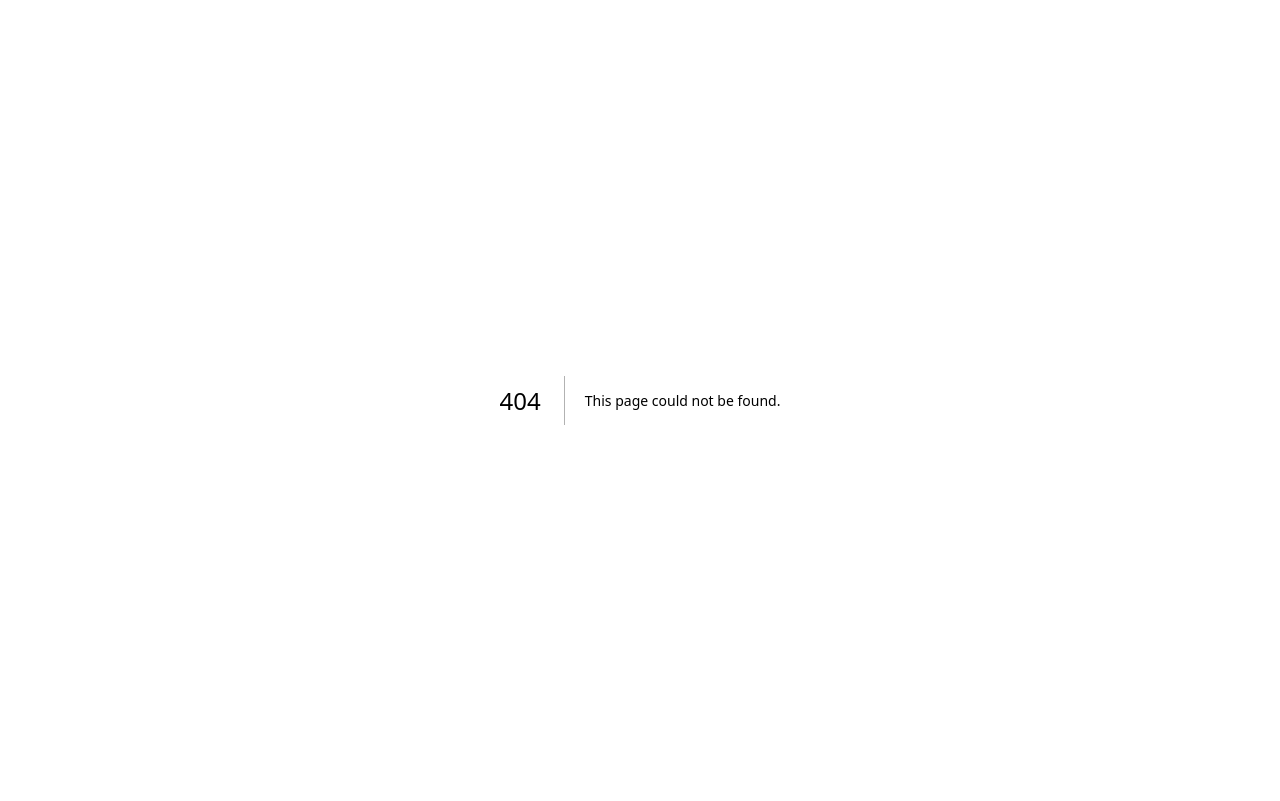
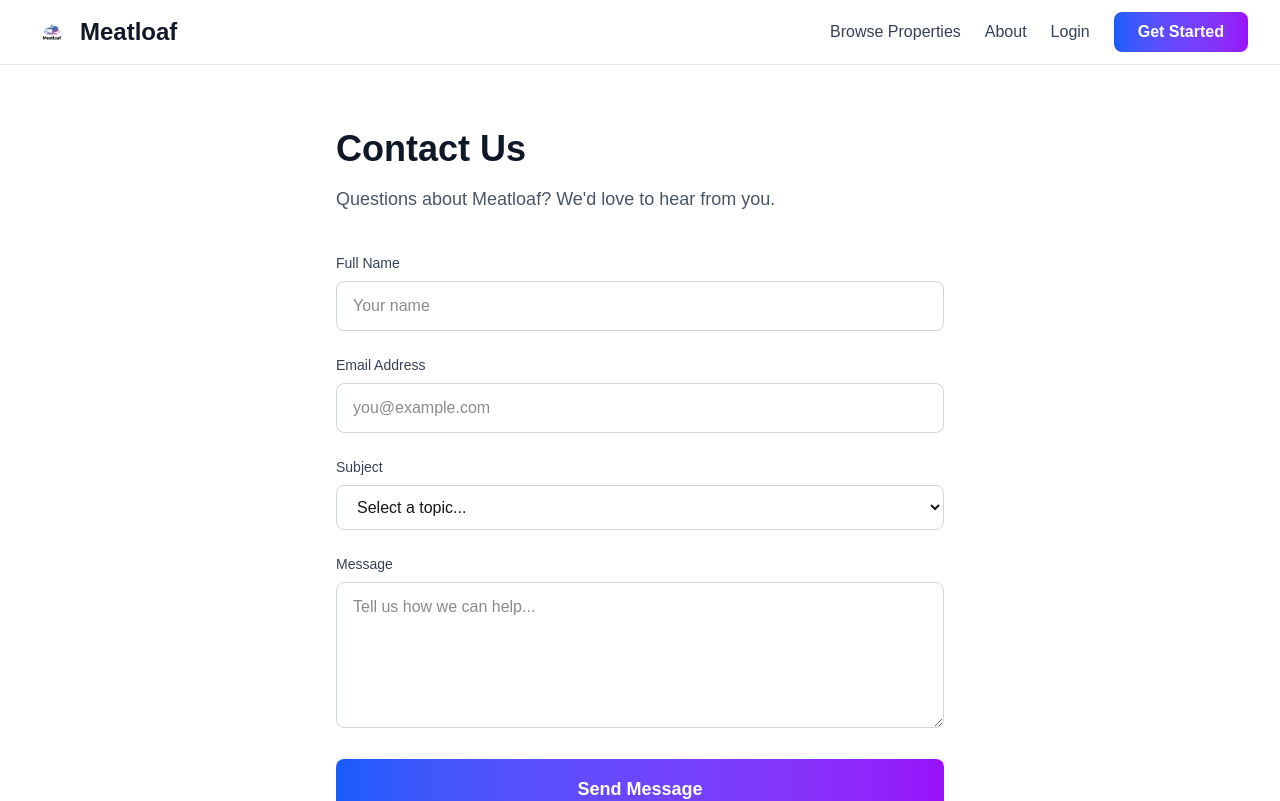
Before and after one commit to Rmetzg85/meatloaf, a Next.js app: page /contact in a window 1280 px wide. Before the commit this address had no page. Shown: the top 801 px of the page. Built offline with nearby package versions, Linux system fonts and the light colour scheme.

Commit message:
feat: add Contact page with lead capture form (was 404)

```diff
--- /dev/null
+++ b/app/contact/page.tsx
@@ -0,0 +1,86 @@
+'use client'
+
+import Link from 'next/link'
+import Image from 'next/image'
+import { useState } from 'react'
+
+export default function ContactPage() {
+  const [submitted, setSubmitted] = useState(false)
+  const [form, setForm] = useState({ name: '', email: '', subject: '', message: '' })
+
+  const handleSubmit = async (e: React.FormEvent) => {
+    e.preventDefault()
+    // Store lead in localStorage as fallback (email sending not configured yet)
+    const leads = JSON.parse(localStorage.getItem('meatloaf_leads') || '[]')
+    leads.push({ ...form, timestamp: new Date().toISOString(), source: 'contact_page' })
+    localStorage.setItem('meatloaf_leads', JSON.stringify(leads))
+    setSubmitted(true)
+  }
+
+  return (
+    <div className="min-h-screen bg-white">
+      <nav className="bg-white/80 backdrop-blur-md border-b border-gray-200">
+        <div className="max-w-7xl mx-auto px-4 sm:px-6 lg:px-8">
+          <div className="flex justify-between items-center h-16">
+            <Link href="/" className="flex items-center space-x-2">
+              <Image src="/logo.png" alt="Meatloaf" width={40} height={40} className="h-10 w-auto" />
+              <span className="text-2xl font-bold text-gray-900">Meatloaf</span>
+            </Link>
+            <div className="flex items-center space-x-6">
+              <Link href="/properties" className="text-gray-700 font-medium">Browse Properties</Link>
+              <Link href="/about" className="text-gray-700 font-medium">About</Link>
+              <Link href="/auth/login" className="text-gray-700 font-medium">Login</Link>
+              <Link href="/auth/signup" className="bg-gradient-to-r from-blue-600 to-purple-600 text-white px-6 py-2 rounded-lg font-semibold">Get Started</Link>
+            </div>
+          </div>
+        </div>
+      </nav>
+      <div className="max-w-2xl mx-auto px-4 sm:px-6 lg:px-8 py-16">
+        <h1 className="text-4xl font-black text-gray-900 mb-4">Contact Us</h1>
+        <p className="text-gray-600 mb-10 text-lg">Questions about Meatloaf? We&apos;d love to hear from you.</p>
+        {submitted ? (
+          <div className="bg-green-50 border border-green-200 rounded-2xl p-10 text-center">
+            <div className="text-5xl mb-4">✓</div>
+            <h2 className="text-2xl font-bold text-gray-900 mb-2">Message Received!</h2>
+            <p className="text-gray-600">Thanks for reaching out. We&apos;ll get back to you within 24 hours at <strong>{form.email}</strong>.</p>
+            <Link href="/" className="inline-block mt-6 bg-gradient-to-r from-blue-600 to-purple-600 text-white px-8 py-3 rounded-lg font-semibold">Back to Home</Link>
+          </div>
+        ) : (
+          <form onSubmit={handleSubmit} className="space-y-6">
+            <div>
+              <label className="block text-sm font-medium text-gray-700 mb-2">Full Name</label>
+              <input type="text" required value={form.name} onChange={e => setForm({...form, name: e.target.value})} className="w-full px-4 py-3 border border-gray-300 rounded-lg focus:ring-2 focus:ring-blue-500 focus:border-transparent" placeholder="Your name" />
+            </div>
+            <div>
+              <label className="block text-sm font-medium text-gray-700 mb-2">Email Address</label>
+              <input type="email" required value={form.email} onChange={e => setForm({...form, email: e.target.value})} className="w-full px-4 py-3 border border-gray-300 rounded-lg focus:ring-2 focus:ring-blue-500 focus:border-transparent" placeholder="you@example.com" />
+            </div>
+            <div>
+              <label className="block text-sm font-medium text-gray-700 mb-2">Subject</label>
+              <select value={form.subject} onChange={e => setForm({...form, subject: e.target.value})} className="w-full px-4 py-3 border border-gray-300 rounded-lg focus:ring-2 focus:ring-blue-500 focus:border-transparent">
+                <option value="">Select a topic...</option>
+                <option value="general">General Inquiry</option>
+                <option value="landlord">Landlord Partnership</option>
+                <option value="lender">Lender Partnership</option>
+                <option value="agent">Real Estate Agent</option>
+                <option value="support">Account Support</option>
+                <option value="press">Press / Media</option>
+              </select>
+            </div>
+            <div>
+              <label className="block text-sm font-medium text-gray-700 mb-2">Message</label>
+              <textarea required value={form.message} onChange={e => setForm({...form, message: e.target.value})} rows={5} className="w-full px-4 py-3 border border-gray-300 rounded-lg focus:ring-2 focus:ring-blue-500 focus:border-transparent" placeholder="Tell us how we can help..." />
+            </div>
+            <button type="submit" className="w-full bg-gradient-to-r from-blue-600 to-purple-600 text-white py-4 rounded-lg font-bold text-lg hover:opacity-90 transition">Send Message</button>
+          </form>
+        )}
+        <div className="mt-12 pt-8 border-t border-gray-200">
+          <h3 className="font-bold text-gray-900 mb-4">Other ways to reach us</h3>
+          <p className="text-gray-600">📧 <a href="mailto:RMetzgar@REMVentures.Tech" className="text-blue-600 hover:underline">RMetzgar@REMVentures.Tech</a></p>
+          <p className="text-gray-600 mt-2">📍 Baltimore, MD & Washington, DC</p>
+        </div>
+      </div>
+      <footer className="bg-gray-900 text-white py-8 mt-16"><div className="max-w-7xl mx-auto px-4 text-center text-gray-400 text-sm"><p>© 2026 REMVentures LLC. All rights reserved.</p><div className="flex justify-center space-x-6 mt-3"><Link href="/privacy" className="hover:text-white">Privacy Policy</Link><Link href="/terms" className="hover:text-white">Terms of Service</Link><Link href="/contact" className="hover:text-white">Contact</Link></div></div></footer>
+    </div>
+  )
+}
```
